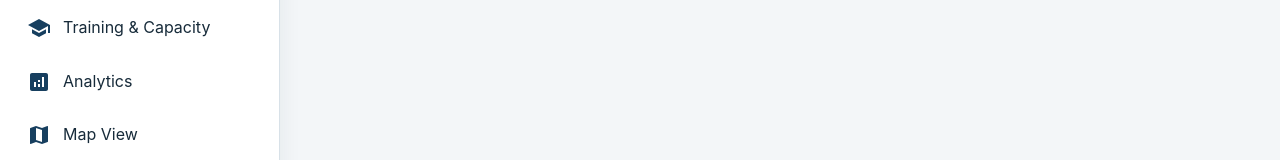
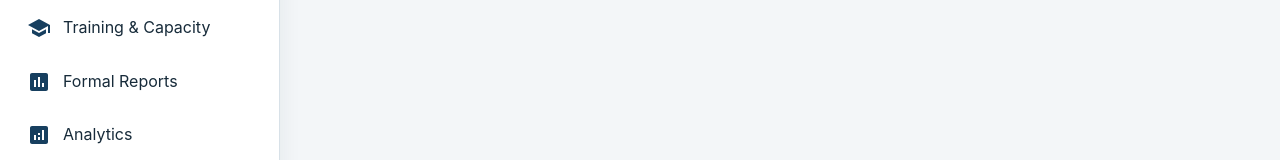
Before and after one commit to davelee001/SMART-Oil-Field, a React app in the folder src/frontend/: page /settings in a window 1280 px wide. Shown: the part 511-671 px from the top of the page. Built offline with nearby package versions, Linux system fonts and the light colour scheme; no server answers.

Commit message:
feat(navigation): add formal reports workspace

```diff
--- a/src/frontend/src/components/layout/Sidebar.tsx
+++ b/src/frontend/src/components/layout/Sidebar.tsx
@@ -29,6 +29,7 @@ import {
     LocalShipping as SupplyChainIcon,
     TrackChanges as PerformanceIcon,
     School as TrainingIcon,
+    Assessment as ReportsIcon,
 } from '@mui/icons-material';
 import { motion } from 'framer-motion';
 import { useAuth } from '../../contexts/AuthContext';
@@ -47,6 +48,7 @@ const menuItems: Array<{ text: string; icon: React.ReactNode; path: string; role
     { text: 'Suppliers & Supply Chain', icon: <SupplyChainIcon />, path: '/supply-chain' },
     { text: 'KPI Performance', icon: <PerformanceIcon />, path: '/performance' },
     { text: 'Training & Capacity', icon: <TrainingIcon />, path: '/training' },
+    { text: 'Formal Reports', icon: <ReportsIcon />, path: '/reports' },
     { text: 'Analytics', icon: <AnalyticsIcon />, path: '/analytics' },
     { text: 'Map View', icon: <MapIcon />, path: '/map' },
     { text: 'Data Upload', icon: <UploadIcon />, path: '/upload' },
```
